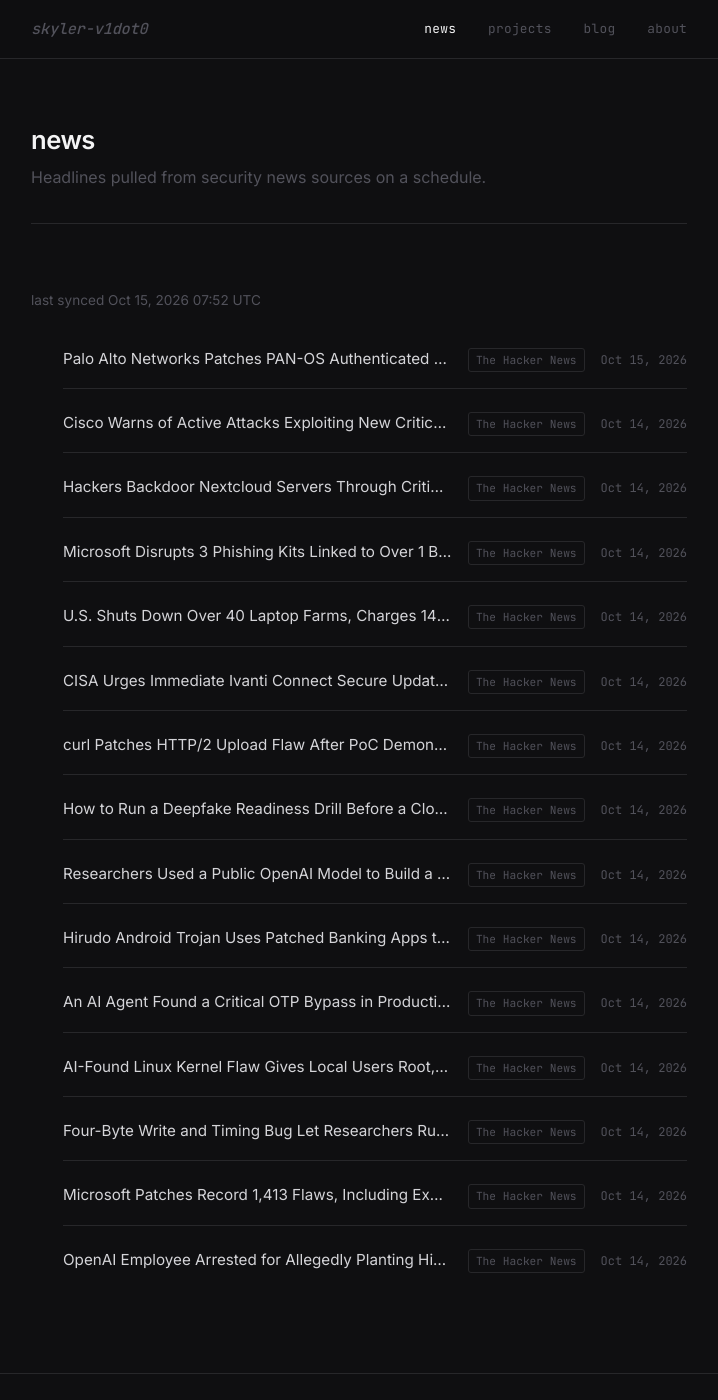
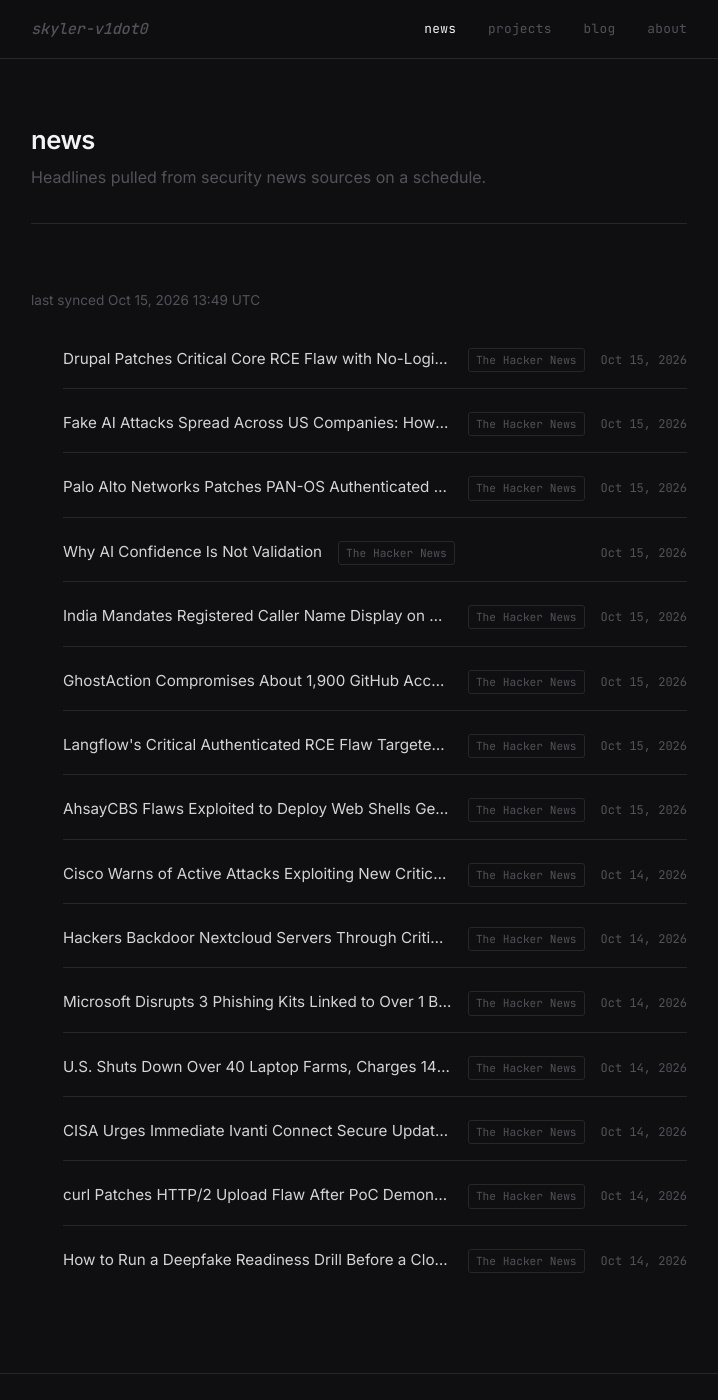
Before and after one commit to skyler-v1dot0/personal-site, a Jekyll site: the page built from news.html, in a window 1280 px wide and 1400 px high. Shown: the whole window, without its empty margins (281-999 px from the left). Built offline with Jekyll 4.4.1, drawn with Linux system fonts in a browser that asks for light colours.

Commit message:
chore: sync news feed [skip ci]

```diff
--- a/_data/news.yml
+++ b/_data/news.yml
@@ -1,10 +1,44 @@
 ---
-updated_at: '2026-10-15T07:52:16Z'
+updated_at: '2026-10-15T13:49:00Z'
 items:
+- title: Drupal Patches Critical Core RCE Flaw with No-Login Path via Contributed
+    Modules
+  url: https://thehackernews.com/2026/10/drupal-patches-critical-core-rce-flaw.html
+  source: The Hacker News
+  published: '2026-10-15T12:07:20Z'
+- title: 'Fake AI Attacks Spread Across US Companies: How MSSPs Can Stop Incidents
+    Early'
+  url: https://thehackernews.com/2026/10/fake-ai-attacks-spread-across-us.html
+  source: The Hacker News
+  published: '2026-10-15T11:46:59Z'
 - title: Palo Alto Networks Patches PAN-OS Authenticated RCE Flaw Amid Active Exploitation
   url: https://thehackernews.com/2026/10/palo-alto-networks-patches-pan-os.html
   source: The Hacker News
-  published: '2026-10-15T06:17:58Z'
+  published: '2026-10-15T11:46:49Z'
+- title: Why AI Confidence Is Not Validation
+  url: https://thehackernews.com/2026/10/why-ai-confidence-is-not-validation.html
+  source: The Hacker News
+  published: '2026-10-15T11:04:35Z'
+- title: India Mandates Registered Caller Name Display on 4G and Newer Networks From
+    November 1
+  url: https://thehackernews.com/2026/10/india-mandates-registered-caller-name.html
+  source: The Hacker News
+  published: '2026-10-15T10:42:16Z'
+- title: GhostAction Compromises About 1,900 GitHub Accounts, Targets Over 30,000
+    Repositories
+  url: https://thehackernews.com/2026/10/ghostaction-compromises-about-1900.html
+  source: The Hacker News
+  published: '2026-10-15T08:45:10Z'
+- title: Langflow's Critical Authenticated RCE Flaw Targeted in 1,423 Honeypot Exploit
+    Attempts
+  url: https://thehackernews.com/2026/10/langflows-critical-authenticated-rce.html
+  source: The Hacker News
+  published: '2026-10-15T07:07:05Z'
+- title: AhsayCBS Flaws Exploited to Deploy Web Shells Get New Fixes After Incomplete
+    Patches
+  url: https://thehackernews.com/2026/10/ahsaycbs-flaws-exploited-to-deploy-web.html
+  source: The Hacker News
+  published: '2026-10-15T06:43:08Z'
 - title: Cisco Warns of Active Attacks Exploiting New Critical Secure Email Gateway
     Vulnerability
   url: https://thehackernews.com/2026/10/cisco-warns-of-active-attacks.html
@@ -37,37 +71,3 @@ items:
   url: https://thehackernews.com/2026/10/how-to-run-deepfake-readiness-drill.html
   source: The Hacker News
   published: '2026-10-14T11:50:00Z'
-- title: Researchers Used a Public OpenAI Model to Build a $250,000 Chrome Full-Chain
-    Exploit in Six Days
-  url: https://thehackernews.com/2026/10/researchers-used-public-openai-model-to.html
-  source: The Hacker News
-  published: '2026-10-14T11:19:02Z'
-- title: Hirudo Android Trojan Uses Patched Banking Apps to Bypass Their Built-In
-    Security Checks
-  url: https://thehackernews.com/2026/10/hirudo-android-trojan-uses-patched.html
-  source: The Hacker News
-  published: '2026-10-14T11:08:22Z'
-- title: An AI Agent Found a Critical OTP Bypass in Production. The Attack Was the
-    Easy Part.
-  url: https://thehackernews.com/2026/10/an-ai-agent-found-critical-otp-bypass.html
-  source: The Hacker News
-  published: '2026-10-14T11:00:00Z'
-- title: AI-Found Linux Kernel Flaw Gives Local Users Root, and Can Break a Guest
-    Out to the Host
-  url: https://thehackernews.com/2026/10/ai-found-linux-kernel-flaw-gives-local.html
-  source: The Hacker News
-  published: '2026-10-14T07:46:57Z'
-- title: Four-Byte Write and Timing Bug Let Researchers Run Code in Windows SmartScreen
-    Enclave
-  url: https://thehackernews.com/2026/10/four-byte-write-and-timing-bug-let.html
-  source: The Hacker News
-  published: '2026-10-14T05:52:28Z'
-- title: Microsoft Patches Record 1,413 Flaws, Including Exploited Windows Shell Bug
-  url: https://thehackernews.com/2026/10/microsoft-patches-record-1413-flaws.html
-  source: The Hacker News
-  published: '2026-10-14T04:34:43Z'
-- title: OpenAI Employee Arrested for Allegedly Planting Hidden Recorder in Executive
-    Conference Room
-  url: https://thehackernews.com/2026/10/openai-employee-arrested-for-allegedly.html
-  source: The Hacker News
-  published: '2026-10-14T01:59:25Z'
```
